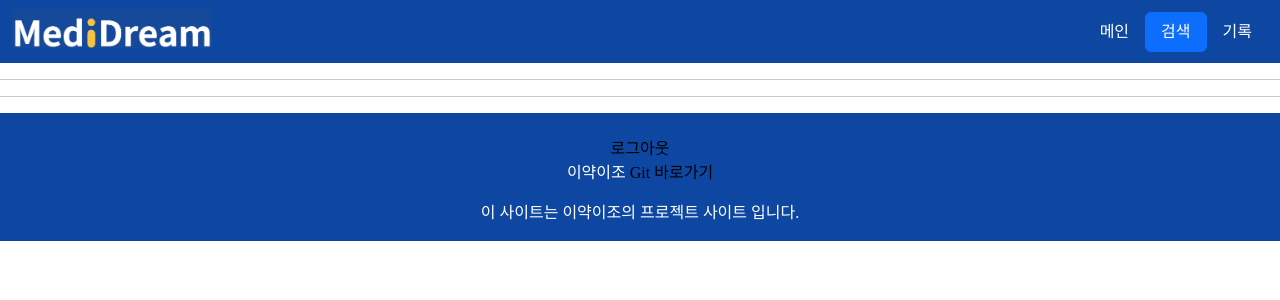
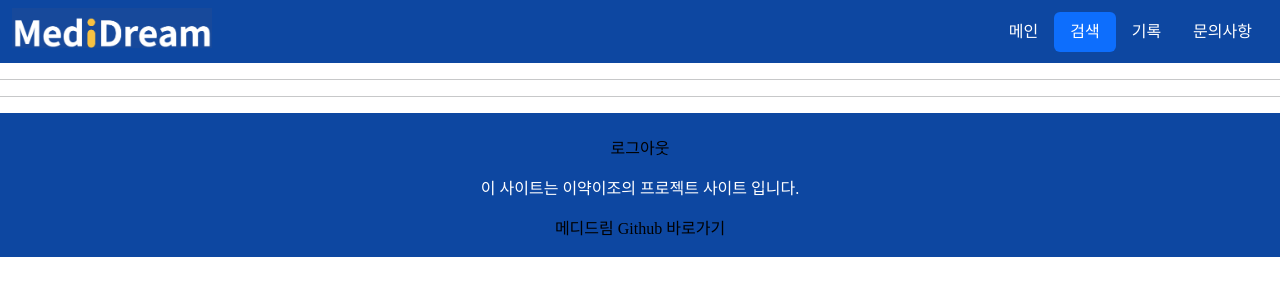
Before and after one commit to DotG-King/mediDream, a Django app: template mediDream/search/templates/search/upload.html in a window 1280 px wide. Shown: the top 300 px of the page. Run offline with Django 4.2, Linux system fonts and the light colour scheme; the template is opened without the code that fills it, so the values that code supplies are empty.

Commit message:
html changes

```diff
--- a/mediDream/search/templates/search/index.html
+++ b/mediDream/search/templates/search/index.html
@@ -13,7 +13,7 @@
         #wrap {
             display: grid;
             place-items: center;
-            min-height: 80vh;
+            min-height: 75vh;
         }
 
         .container {
@@ -42,6 +42,9 @@
                     </li>
                     <li class="nav-item">
                         <a class="nav-link" style="color: white;"  href="{% url 'list' %}">기록</a>
+                    </li>
+                    <li class="nav-item">
+                        <a class="nav-link" style="color: white;"  href="https://forms.gle/yu7eXpAtMjjWexVd8">문의사항</a>
                     </li>
                 </ul>
             </ul>
@@ -73,9 +76,9 @@
             <br>
             <div class="row">
                 <div class="col-sm-12" style="text-align: center;">
-                    <a href="{% url 'logout' %}">로그아웃</a>
-                    <p>이약이조 <a href="https://github.com/DotG-King/mediDream" class="link">Git 바로가기</a></p>
+                    <p><a href="{% url 'logout' %}">로그아웃</a></p>
                     <p>이 사이트는 이약이조의 프로젝트 사이트 입니다.</p>
+                    <p><a href="https://github.com/DotG-King/mediDream" class="link">메디드림 Github 바로가기</a></p>
                 </div>
             </div>
         </div>
--- a/mediDream/search/templates/search/upload.html
+++ b/mediDream/search/templates/search/upload.html
@@ -6,12 +6,14 @@
 <div class="card text-center" style="width: 20rem;">
     <img src="{% static '/images/free-icon-pill-2197067.png' %}" class="card-img-top" alt="...">
     <div class="card-body">
-        <h4 class="card-title">알약 사진 업로드</h4>
+        <h4 class="card-title">알약 사진을 찍어주세요!</h4>
+        <p>앞 뒤 모두 글자가 있는 경우,<br>
+        한 쪽면만 찍으시면 됩니다</p>
+
         <br>
         <p class="card-text">
-            1. 알약의 각인 글씨가 보이도록 촬영<br>
-            2. 사진 업로드 버튼을 사진 업로드<br>
-            3. 업로드 완료 후 알약 확인 버튼 클릭<br>
+            1. 알약의 각인 글자가 보이도록 촬영<br>
+            2. 사진 업로드 버튼 누르기<br>
         </p>
         <br>
         <div>
```
Also changed, not shown: mediDream/accounts/templates/accounts/index.html (+5 -2 lines), mediDream/list/templates/list/history.html (+5 -2 lines), mediDream/list/templates/list/info.html (+8 -5 lines).
